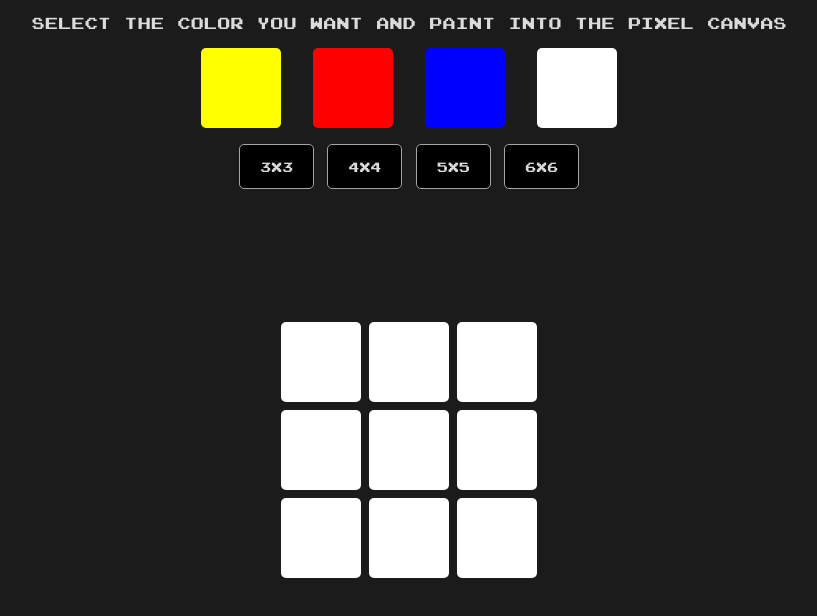
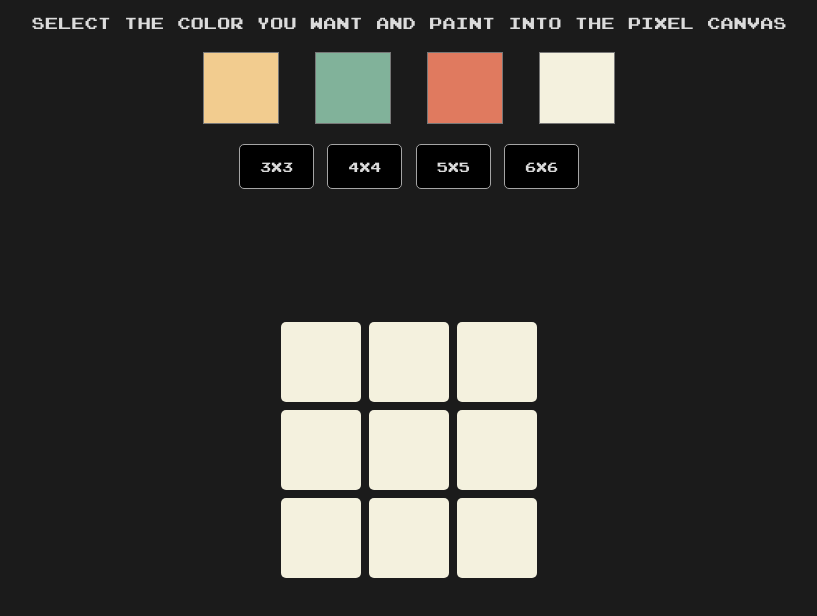
Before and after one commit to EduardaNunes/Pixel-Paint, a plain HTML site: page index.html in a window 1280 px wide. Shown: the part 46-662 px from the top of the page, without its empty margins (231-1048 px from the left). Drawn offline with Linux system fonts and the light colour scheme.

Commit message:
Color Picker added
Agora é possivel escolher qualquer cor rgb e fixa-la em um dos 4 slots disponíveis

```diff
--- a/index.html
+++ b/index.html
@@ -13,10 +13,10 @@
         <h1>Pixel Paint</h1>
         <p>Select the color you want and paint into the pixel canvas</p>
         <div class="paint-colors">
-            <div class="color color1"></div>
-            <div class="color color2"></div>
-            <div class="color color3"></div>
-            <div class="color color4"></div>
+            <input type="color" class="color" value="#f2cc8f"></input>
+            <input type="color" class="color" value="#81b29a"></input>
+            <input type="color" class="color" value="#e07a5f"></input>
+            <input type="color" class="color" value="#f4f1de"></input>
         </div>
         <div class="canvas-size">
             <button id="3" class="btn-size" onclick="size(this.id)">3x3</button>
--- a/paint.js
+++ b/paint.js
@@ -1,13 +1,9 @@
-var canvas = document.querySelector('.pixel-canvas')
-
-var pixel = document.querySelectorAll('.pixel-paint')
-var colors = document.querySelectorAll('.color')
-var color = ''
-
-paint();
 size(3);
 
 function size(btnId){
+
+    let canvas = document.querySelector('.pixel-canvas')
+
     let x = btnId;
     let w = 11 * btnId -1;
     let totalPixels = btnId * btnId;
@@ -23,16 +19,21 @@ function size(btnId){
 
 function paint(){
 
+    let pixel = document.querySelectorAll('.pixel-paint')
+    let colorPicker = document.querySelectorAll('.color')
+    let color = ''
+
     for(var i = 0; i<pixel.length; i++){
         pixel[i].addEventListener('click', pixelPaint)
     }
 
-    for(var c = 0; c<colors.length; c++){
-        colors[c].addEventListener('click', paintBrush)
+    for(var c = 0; c<colorPicker.length; c++){
+        colorPicker[c].addEventListener('click', paintBrush)
+        colorPicker[c].addEventListener('input', paintBrush)
     }
 
-    function paintBrush(){
-        color = window.getComputedStyle(this).backgroundColor;
+    function paintBrush(colorPicked){
+        color = colorPicked.target.value
     }
 
     function pixelPaint(){
--- a/style.css
+++ b/style.css
@@ -1,4 +1,3 @@
-
 @font-face {
     font-family: "Joystix Monospace";
     src: url("Fonts/joystix\ monospace.ttf");
@@ -36,30 +35,15 @@ header{
 }
 
 .color{
+    appearance: none;
+    background-color: transparent;
     width: 10vh;
     height: 10vh;
-    border-radius: 5px;
 }
 
 .color:hover{
     cursor: pointer;
     filter: brightness(0.8)
-}
-
-.color1{
-    background-color: yellow;
-}
-
-.color2{
-    background-color: red;
-}
-
-.color3{
-    background-color: blue;
-}
-
-.color4{
-    background-color: white;
 }
 
 button{
@@ -89,7 +73,7 @@ main{
 }
 
 .pixel-paint{
-    background-color: white;
+    background-color: #f4f1de;
     min-width:1vw;
     min-height:1vw;
     max-width: 10vh;
```
